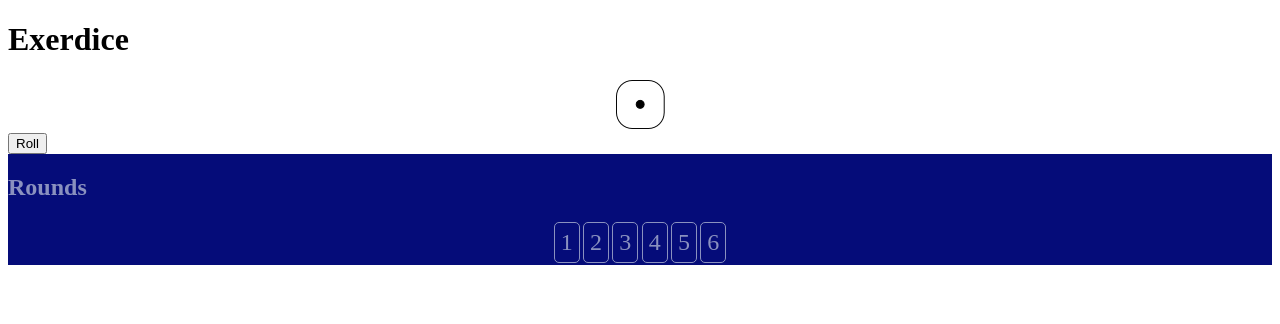
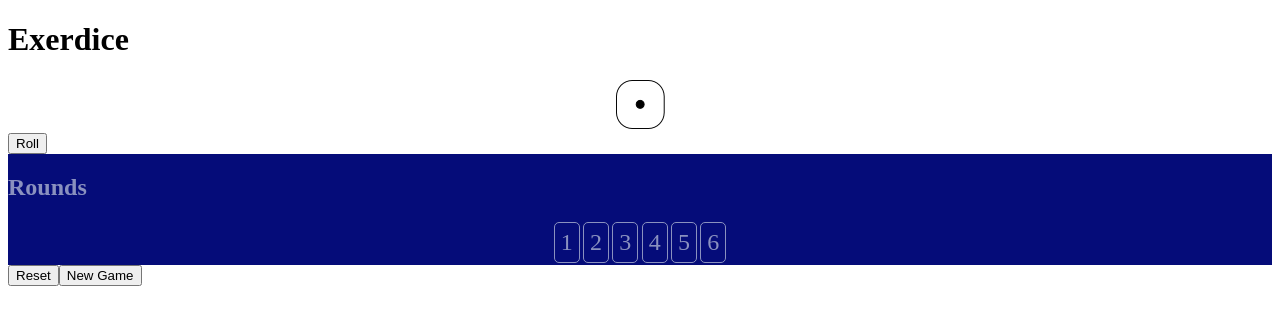
Before and after one commit to rtviner/exerdice-ng, an Angular app: page /game in a window 1280 px wide. Shown: the top 324 px of the page. Built offline with nearby package versions, Linux system fonts and the light colour scheme.

Commit message:
add reset and new game button

```diff
--- a/src/app/game/game.component.html
+++ b/src/app/game/game.component.html
@@ -7,3 +7,5 @@
 <last-round-message *ngIf="roundsComplete"></last-round-message>
 <exercise [exercise]="currentExercise"></exercise>
 <rounds ></rounds>
+<button (click)="resetGame()">Reset</button>
+<button (click)="newGame()">New Game</button>
```
